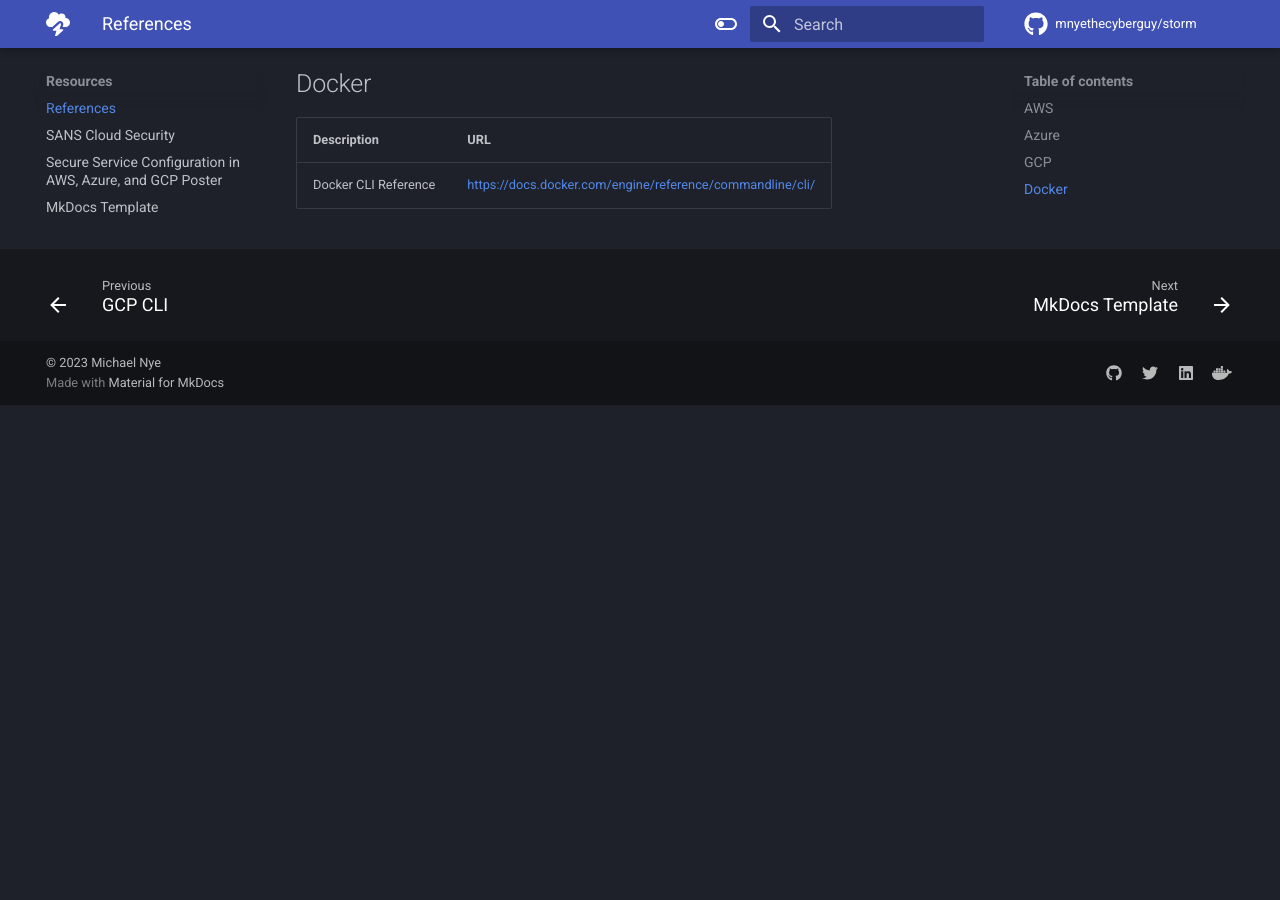
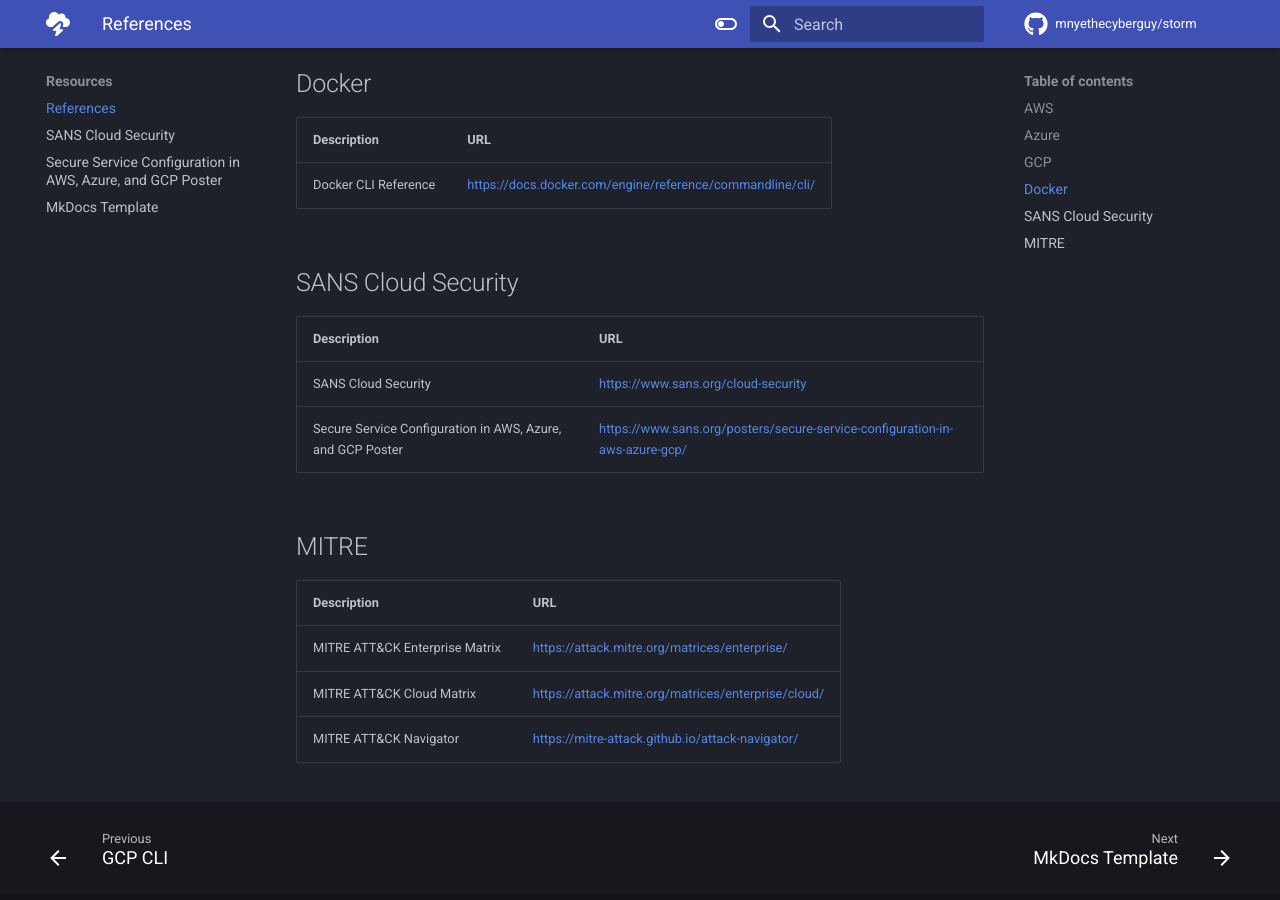
Before and after one commit to mnyethecyberguy/storm, an MkDocs documentation site: the page built from docs/resources/references.md, in a window 1280 px wide and 900 px high, scrolled down 955 px. Built offline with MkDocs 1.6.1 and Material for MkDocs 9.7.7, drawn with Linux system fonts in a browser that asks for light colours; comment, search, counter and statistics services are not loaded; before the commit the page ends 1360 px from its top, so only the background shows below that.

Commit message:
Updated references

```diff
--- a/docs/resources/references.md
+++ b/docs/resources/references.md
@@ -24,3 +24,18 @@
 | Description   | URL   |
 | :---          | :---  |
 | Docker CLI Reference | [https://docs.docker.com/engine/reference/commandline/cli/](https://docs.docker.com/engine/reference/commandline/cli/) |
+
+## SANS Cloud Security
+
+| Description   | URL   |
+| :---          | :---  |
+| SANS Cloud Security | [https://www.sans.org/cloud-security](https://www.sans.org/cloud-security) |
+| Secure Service Configuration in AWS, Azure, and GCP Poster | [https://www.sans.org/posters/secure-service-configuration-in-aws-azure-gcp/](https://www.sans.org/posters/secure-service-configuration-in-aws-azure-gcp/) |
+
+## MITRE
+
+| Description   | URL   |
+| :---          | :---  |
+| MITRE ATT&CK Enterprise Matrix | [https://attack.mitre.org/matrices/enterprise/](https://attack.mitre.org/matrices/enterprise/) |
+| MITRE ATT&CK Cloud Matrix | [https://attack.mitre.org/matrices/enterprise/cloud/](https://attack.mitre.org/matrices/enterprise/cloud/) |
+| MITRE ATT&CK Navigator | [https://mitre-attack.github.io/attack-navigator/](https://mitre-attack.github.io/attack-navigator/) |
```
